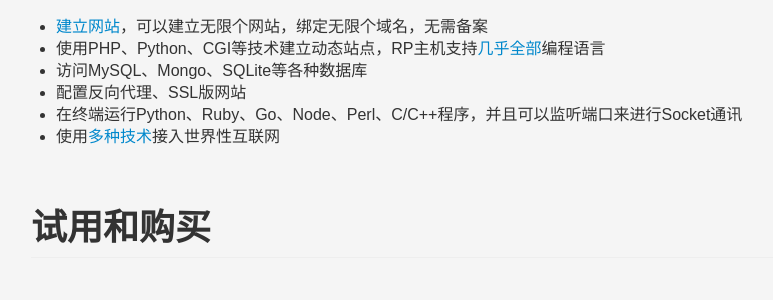
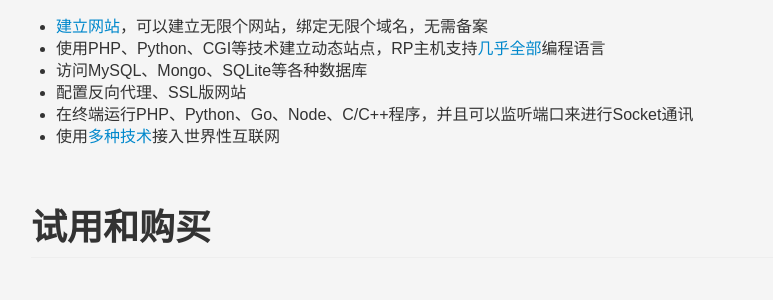
Before and after one commit to jysperm/RootPanel2, a PHP site: page / in a window 1280 px wide. Shown: the part 563-863 px from the top of the page, without its empty margins (324-1097 px from the left). Run offline with PHP 8.4, Linux system fonts and the light colour scheme; data that the repository does not hold is empty; some libraries are stand-ins or nearby versions.

Commit message:
LightPHP微调

```diff
--- a/panel/LightPHP/lp-config.php
+++ b/panel/LightPHP/lp-config.php
@@ -75,21 +75,6 @@ $lpCfg["lpTrackAuth"]["CookieName"] = [
 $lpCfg["lpTrackAuth"]["Limit"] = 30 * 24 * 3600;
 
 /**
- *   关闭PHP版本号过低时显示的警告.
- *   无论是为了安全、效率、享受新的特征, 你都应该将PHP更新到较新的版本.
- *   http://cn2.php.net/downloads.php
- *   http://cn2.php.net/manual/zh/install.php
- *   当然如果在服务器上你没有更新软件的权限, 当我没说.
- * @see $lpCfg["RecommendedPHPVersion.LightPHP"]
- * @type bool
- */
-$lpCfg["PHPVersion.TrunOff.Warning"] = false;
-
-
-// --------------- 高级选项(请慎重修改) ---------------
-
-
-/**
  *   LightPHP推荐的PHP最低版本
  *   LightPHP可能用到该版本的新特征, 或者做了依赖于该版本的假设.
  * @type string
--- a/panel/LightPHP/lp-load.php
+++ b/panel/LightPHP/lp-load.php
@@ -42,13 +42,9 @@ $lpROOT = dirname(__FILE__);
  *  建议在其他文件开头添加下面一行代码, 以拒绝来自非正确入口的请求:
  *  defined("lpInLightPHP") or die(header("HTTP/1.1 403 Not Forbidden"));
 */
-define("lpInLightPHP", true);
+const lpInLightPHP = true;
 
-/**
-*   该文件包含了LightPHP所有配置信息.
-*
-*   @see /lp-main-config.php
-*/
+// 该文件包含了LightPHP所有配置信息.
 require("{$lpROOT}/lp-config.php");
 
 global $lpCfg;
@@ -57,12 +53,8 @@ if(!defined("lpMode"))
     define("lpMode", $lpCfg["LightPHP"]["Mode"]);
 
 // 如果PHP版本过低, 显示警告.
-if(version_compare(PHP_VERSION, $lpCfg["RecommendedPHPVersion.LightPHP"]) <= 0 && !$lpCfg["PHPVersion.TrunOff.Warning"])
-    trigger_error("Please install the newly version of PHP ({$lpCfg["RecommendedPHPVersion.LightPHP"]}+). Or edit `Version.TrunOff.Warning` in /lp-main-config.php ", E_WARNING);
-
-// 如果不是在SAE环境(SAE不支持), 则开启短标记功能.
-if(!class_exists("SaeObject",false))
-    ini_set("short_open_tag","1");
+if(version_compare(PHP_VERSION, $lpCfg["RecommendedPHPVersion.LightPHP"]) <= 0)
+    trigger_error("Please install the newly version of PHP ({$lpCfg["RecommendedPHPVersion.LightPHP"]}+).");
 
 // 设置时区
 date_default_timezone_set($lpCfg["LightPHP"]["TimeZone"]);
--- a/panel/config/rp-config.php
+++ b/panel/config/rp-config.php
@@ -2,8 +2,8 @@
 
 global $rpCfg;
 
-$rpCfg["Version"]["main"] = "2.0.1 B";
-$rpCfg["Version"]["time"] = "2013.6.7";
+$rpCfg["Version"]["main"] = "2.0.2 B";
+$rpCfg["Version"]["time"] = "2013.6.8";
 $rpCfg["Version"]["type"] = "of";
 
 $rpCfg["DefaultLanguage"] = "zh_CN";
--- a/panel/locale/zh_CN/template/index.php
+++ b/panel/locale/zh_CN/template/index.php
@@ -44,7 +44,7 @@ $tooltip["site"] = <<< HTML
 <li>Drupal CMS</li>
 <li>Anwsion 问答</li>
 <li>MediaWiki 维基</li>
-<li>ECShop 网店</li>
+<li>DukoWiki 维基</li>
 <li>写不下了...</li>
 </ul>
 
@@ -94,7 +94,7 @@ HTML;
             </li>
             <li>访问MySQL、Mongo、SQLite等各种数据库</li>
             <li>配置反向代理、SSL版网站</li>
-            <li>在终端运行Python、Ruby、Go、Node、Perl、C/C++程序，并且可以监听端口来进行Socket通讯</li>
+            <li>在终端运行PHP、Python、Go、Node、C/C++程序，并且可以监听端口来进行Socket通讯</li>
             <li>使用<a href="#" rel="popover" data-content="<?= $tooltip['proxy']; ?>"
                      data-original-title="接入世界性互联网">多种技术</a>接入世界性互联网
             </li>
--- a/panel/template/base.php
+++ b/panel/template/base.php
@@ -110,7 +110,7 @@ TEXT;
     })
 </script>
 <!--[if lte IE 8]>
-<script type='text/javascript' src='/script/kill-ie6.js'></script>
+<script type='text/javascript' src='/locale/zh_CN/script/kill-ie6.js'></script>
 <![endif]-->
 <?= isset($endOfBody) ? $endOfBody : ""; ?>
 </body>
```
Also changed, not shown: panel/locale/zh_CN/script/locale.js (added, +7 -0 lines), panel/locale/zh_CN/script/kill-ie6.js (renamed from panel/script/kill-ie6.js).
